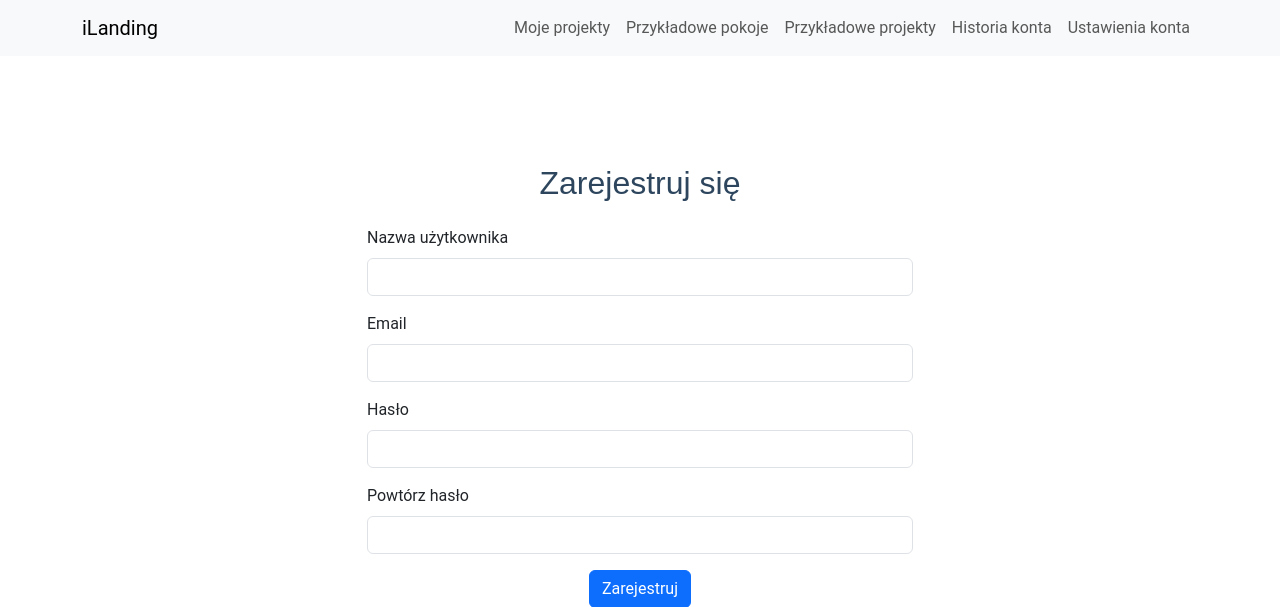
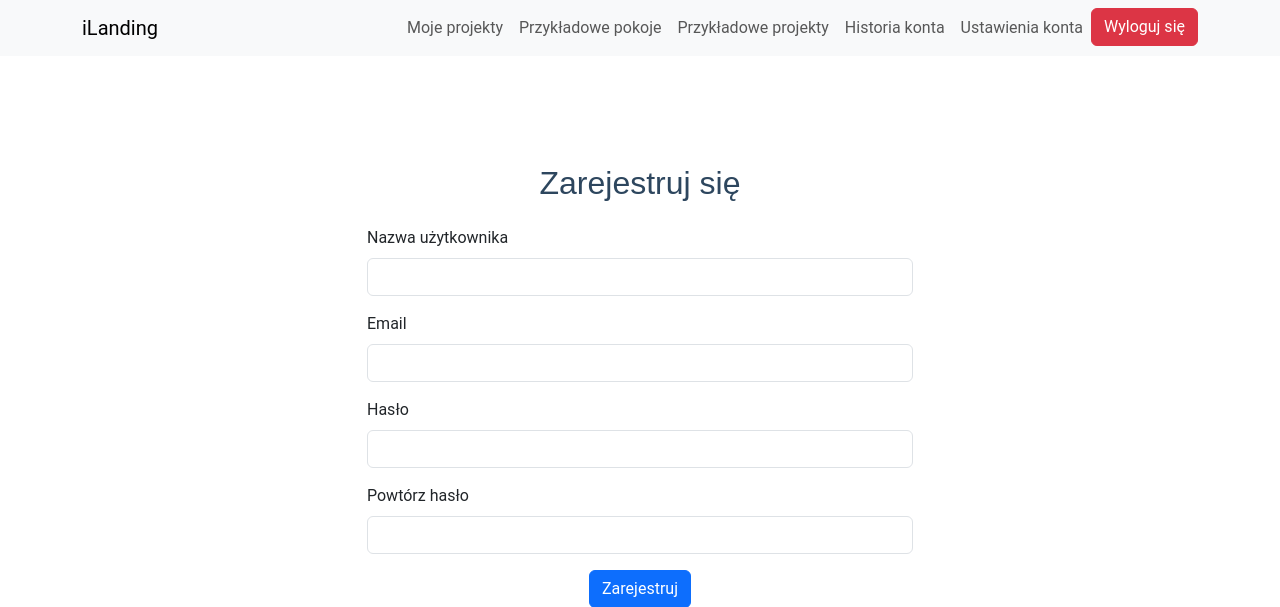
Before and after one commit to DorianWlodarczykZapas/AcousticAbsorptionCalc, a Django app: page /users/register/ in a window 1280 px wide. Shown: the top 607 px of the page. Run offline with Django 5.2, Linux system fonts and the light colour scheme; some libraries are stand-ins or nearby versions.

Commit message:
feat: Added logout button into navbar

```diff
--- a/AcousticAbsorptionCalc/users/templates/users/base.html
+++ b/AcousticAbsorptionCalc/users/templates/users/base.html
@@ -46,6 +46,12 @@
                             <li class="nav-item">
                                 <a class="nav-link" href="{% url 'users:profile_edit' %}">Ustawienia konta</a>
                             </li>
+                            <li class="nav-item">
+                                <form action="{% url 'users:logout' %}" method="post">
+                                    {% csrf_token %}
+                                    <button type="submit" class="btn btn-danger">Wyloguj się</button>
+                                </form>
+                            </li>
                         </ul>
                     </div>
                 </div>
--- a/AcousticAbsorptionCalc/users/views.py
+++ b/AcousticAbsorptionCalc/users/views.py
@@ -60,7 +60,7 @@ class UserProfileUpdateView(LoginRequiredMixin, UpdateView):
 
 
 class LogoutView(View):
-    def get(self, request, *args, **kwargs):
+    def post(self, request, *args, **kwargs):
 
         UserService.logout_user(request)
         messages.success(request, "Zostałeś wylogowany pomyślnie.")
```
